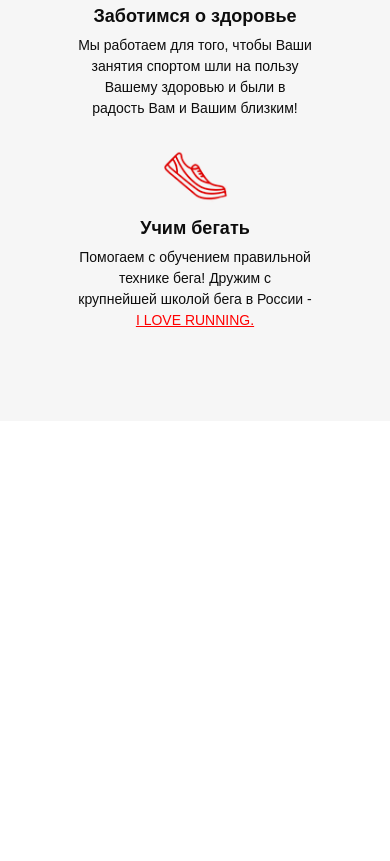
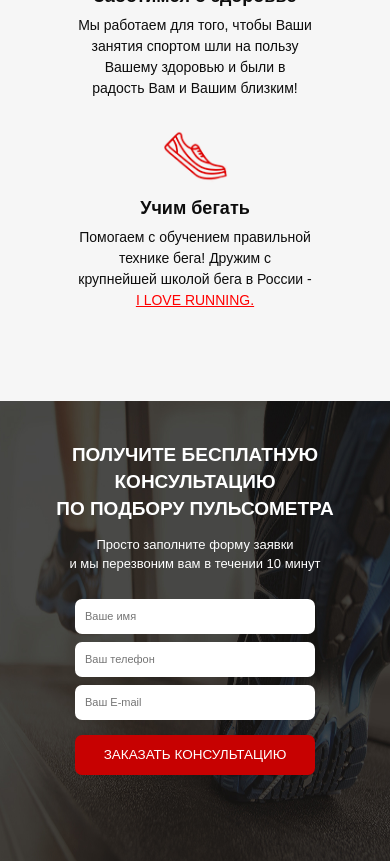
Before and after one commit to Vladimirbondarenk0/Pulse, a plain HTML site: page index.html in a window 390 px wide. Shown: the part 974-1835 px from the top of the page. Before the commit the page ends 1395 px from the top, so only its background shows below. Drawn offline with Linux system fonts and the light colour scheme.

Commit message:
new section -consultation

```diff
--- a/index.html
+++ b/index.html
@@ -60,7 +60,7 @@
 
     <div class="benefits">
         <div class="container">
-            <h1 class="benefits__header">НАШИ ПРЕИМУЩЕСТВА</h1>
+            <h1 class="title">НАШИ ПРЕИМУЩЕСТВА</h1>
             <div class="benefits__icons">
                 <div class="benefits__icon">
                     <img src="icons/benefits/1_cup.png" alt="cup">
@@ -80,6 +80,21 @@
             </div>
         </div>
     </div>
+
+    <div class="consultation">
+        <div class="container">
+            <h2 class="title consultation__title">Получите бесплатную консультацию <br> по подбору пульсометра </h2>
+            <div class="consultation__descr">Просто заполните форму заявки <br> и мы перезвоним вам в течении 10 минут</div>
+
+            <form class="form-feed" action="#">
+                <input required name="name" placeholder="Ваше имя" type="name">
+                <input required name="phone" placeholder="Ваш телефон" type="tell">
+                <input required name="email" placeholder="Ваш E-mail" type="email">
+
+                <button class="button button__submit">заказать кОНСУЛЬТАЦИЮ</button>
+            </form>
+        </div>
+    </div>
 </body>
 
 </html>
--- a/sass/base/_media.scss
+++ b/sass/base/_media.scss
@@ -1,6 +1,6 @@
 @media (max-width: 991px) {
     .container {
-        width: 760px;
+        width: 740px;
     }
 
     .header {
@@ -58,7 +58,7 @@
     }
 
     .benefits {
-        &__header {
+        .title {
             font-size: 25px;
         }
 
@@ -73,9 +73,23 @@
             padding: 0 10px;
         }
     }
+
+    .consultation {
+        min-height: 620px;
+        padding: 80px 0 65px 0;
+
+        &__title {
+            font-size: 33px;
+            line-height: 45px;
+        }
+
+        &__descr {
+            font-size: 16px;
+        }
+    }
 }
 
-@media (max-width: 767px) {
+@media (max-width: 790px) {
     .container {
         width: 545px;
     }
@@ -162,7 +176,7 @@
     }
 
     .benefits {
-        &__header {
+        .title {
             font-size: 25px;
         }
 
@@ -180,6 +194,38 @@
             width: 60%;
             margin: 0 auto;
             padding: 5px 0 25px 0;
+        }
+    }
+
+    .consultation {
+        min-height: 515px;
+        padding: 45px 0 40px 0;
+
+        &__title {
+            font-size: 25px;
+            line-height: 35px;
+        }
+
+        &__descr {
+            font-size: 14px;
+        }
+
+        .form-feed {
+            width: 270px;
+            padding-top: 25px;
+
+            input {
+                height: 45px;
+                padding: 0 15px;
+                font-size: 13px;
+            }
+        }
+
+        .button {
+            &__submit {
+                height: 50px;
+                font-size: 15px;
+            }
         }
     }
 
@@ -226,10 +272,50 @@
 
         }
     }
+
+    .consultation {
+        min-height: 460px;
+
+        &__title {
+            font-size: 25px;
+            line-height: 32px;
+            padding: 0 15px;
+        }
+
+        &__descr {
+            padding-left: 15px;
+            padding-top: 5px;
+        }
+
+        .form-feed {
+            width: 250px;
+            padding-left: 15px;
+
+            input {
+                height: 40px;
+                padding: 0 10px;
+                font-size: 12px;
+                margin-bottom: 8px;
+
+                &:nth-child(3) {
+                    margin-bottom: 15px;
+                }
+            }
+        }
+
+        .button {
+            &__submit {
+                height: 45px;
+                font-size: 14.5px;
+            }
+        }
+    }
 }
 
 @media (max-width: 490px) {
     .promo {
+        background: url(../img/bg/bg.png) -177px center/1250px 562px no-repeat;
+
         .header {
             &__ofitial {
                 display: none;
@@ -249,6 +335,10 @@
             text-align: center;
         }
 
+        &__wrapper{
+            margin-top: 40px;
+        }
+
         &__icons {
             width: 300px;
         }
@@ -258,15 +348,50 @@
             height: 36px;
             font-size: 12px;
         }
-        &__link{
+
+        &__link {
             font-size: 10px;
         }
     }
 
     .benefits {
-        &__header {
+        .title {
             font-size: 23px;
         }
     }
 
+    .consultation {
+        background: url(../img/bg/bg2.png) center center/750px 500px no-repeat;
+        min-height: 460px;
+        padding-top: 40px;
+
+        &__title {
+            text-align: center;
+            font-size: 19px;
+            line-height: 27px;
+        }
+
+        &__descr {
+            text-align: center;
+            padding-left: 0;
+            font-size: 13px;
+        }
+
+        .form-feed {
+            margin: 0 auto;
+            padding-left: 0;
+            width: 240px;
+
+            input {
+                font-size: 11px;
+                height: 35px;
+            }
+
+            .button__submit {
+                height: 40px;
+                font-size: 13.5px;
+            }
+        }
+    }
+
 }
--- a/sass/blocks/_benefits.scss
+++ b/sass/blocks/_benefits.scss
@@ -1,12 +1,6 @@
 .benefits {
     padding: 70px 0 65px 0;
     background-color: $white-color;
-    &__header {
-        font-size: 30px;
-        font-weight: 700;
-        text-align: center;
-        color: #0D0D0D;
-    }
 
     &__icons {
         margin-top: 60px;
--- a/sass/blocks/_buttons.scss
+++ b/sass/blocks/_buttons.scss
@@ -3,17 +3,28 @@
     height: 32px;
     background-color: $main-color;
     border: none;
-    border-radius: 5px;
+    border-radius: 7px;
     font-weight: 500;
     font-size: 12px;
     line-height: 19px;
     text-align: center;
     text-transform: uppercase;
     color: #FFFFFF;
-    &_main{
+
+    &_main {
         margin-top: 67px;
         width: 300px;
         height: 50px;
         font-size: 16px;
     }
+
+    &__submit {
+        width: 100%;
+        height: 58px;
+        font-weight: 500;
+        font-size: 16px;
+        text-transform: uppercase;
+        color: #FFFFFF;
+
+    }
 }
--- /dev/null
+++ b/sass/blocks/_consultation.scss
@@ -0,0 +1,20 @@
+.consultation {
+    min-height: 680px;
+    padding: 100px 0 92px 0;
+    background: url('../img/bg/bg2.png') center (center/cover) no-repeat;
+
+    &__title {
+        font-weight: 700;
+        font-size: 36px;
+        color: #FFFFFF;
+        text-align: left;
+        line-height: 54px;
+    }
+
+    &__descr {
+        font-weight: 500;
+        font-size: 20px;
+        text-align: left;
+        color: #FFFFFF;
+    }
+}
--- /dev/null
+++ b/sass/blocks/_forms.scss
@@ -0,0 +1,21 @@
+.form-feed {
+    width: 300px;
+    display: flex;
+    padding-top: 36px;
+    flex-direction: column;
+
+    input {
+        width: 100%;
+        margin-bottom: 13px;
+        height: 54px;
+        border-radius: 7px;
+        border: none;
+        padding: 0 20px;
+        font-weight: 400;
+        font-size: 14px;
+        color: #4B4B4B;
+        &:nth-child(3){
+            margin-bottom: 20px;
+        }
+    }
+}
--- /dev/null
+++ b/sass/blocks/_titles.scss
@@ -0,0 +1,8 @@
+.title {
+    font-size: 30px;
+    font-weight: 700;
+    text-align: center;
+    color: #0D0D0D;
+    text-transform: uppercase;
+
+}
--- a/sass/style.scss
+++ b/sass/style.scss
@@ -11,6 +11,10 @@
 @import "blocks/promo";
 @import "blocks/header";
 @import "blocks/buttons";
+@import "blocks/titles";
 @import "blocks/benefits";
+@import "blocks/forms";
+@import "blocks/consultation";
+
 
 @import "base/_media.scss";
```
Also changed, not shown: css/style.min.css, img/bg/122134_00_2x.jpg (added), 1 other file.
